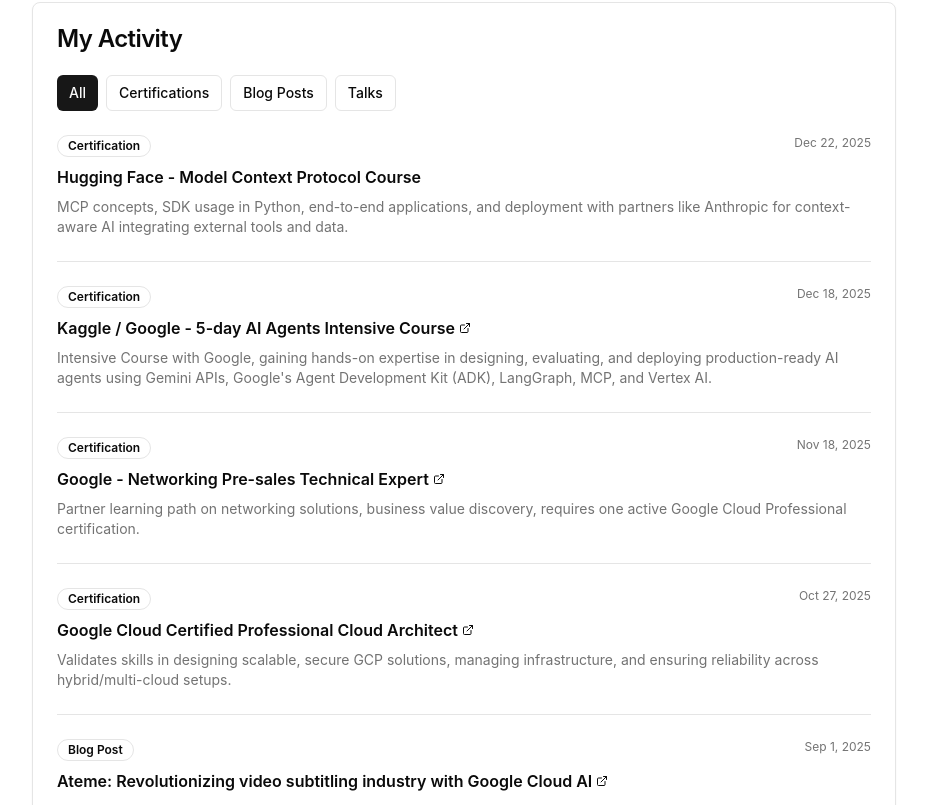
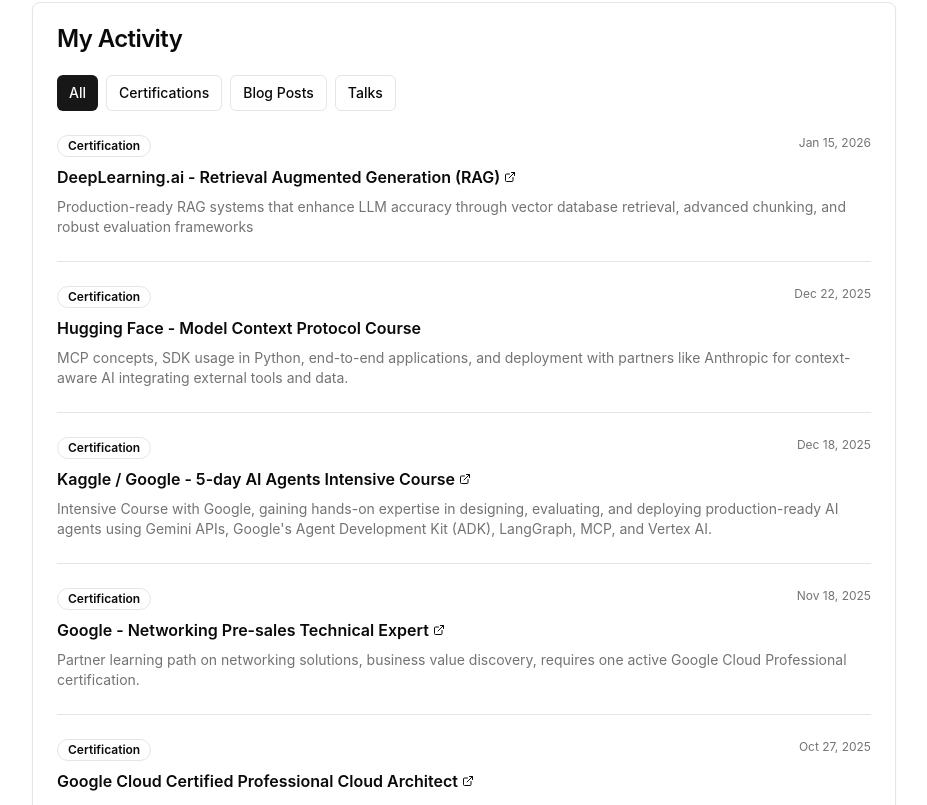
Before and after one commit to jjjulllesss/resume-website, a React (Vite) app: page / in a window 1280 px wide. Shown: the part 1215-2020 px from the top of the page, without its empty margins (176-1103 px from the left). Built offline with nearby package versions, Linux system fonts and the light colour scheme; no server answers.

Commit message:
Add new certification

```diff
--- a/data.js
+++ b/data.js
@@ -98,6 +98,13 @@ const resumeData = {
     // - "award" - Awards and recognitions
     // Date format: "YYYY-MM-DD" or "YYYY-MM" for sorting (newest first)
     activities: [
+        {
+            type: "certification",
+            title: "DeepLearning.ai - Retrieval Augmented Generation (RAG)",
+            details: "Production-ready RAG systems that enhance LLM accuracy through vector database retrieval, advanced chunking, and robust evaluation frameworks",
+            date: "2026-01-15",
+            link: "https://learn.deeplearning.ai/certificates/2ffab8aa-2af8-4f78-968d-cb25d2cb3be8"
+        },
         {
             type: "certification",
             title: "Hugging Face - Model Context Protocol Course",
```
